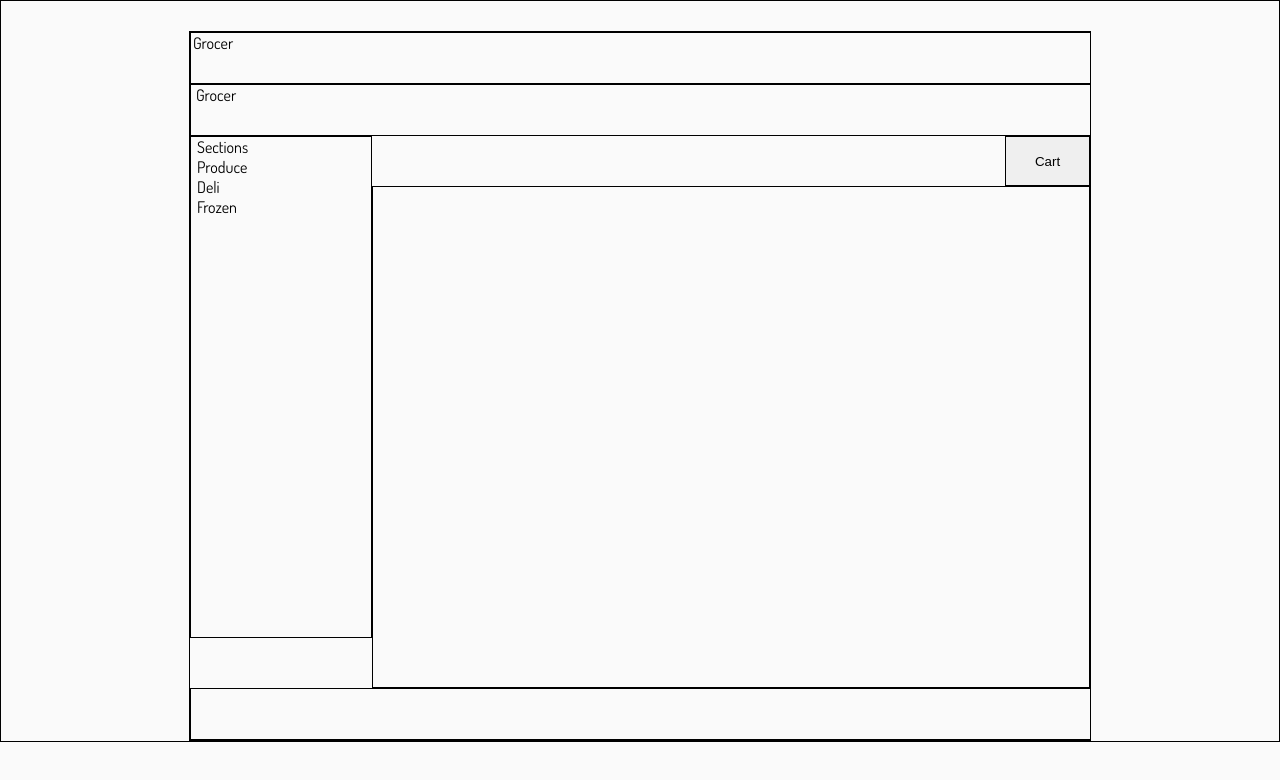
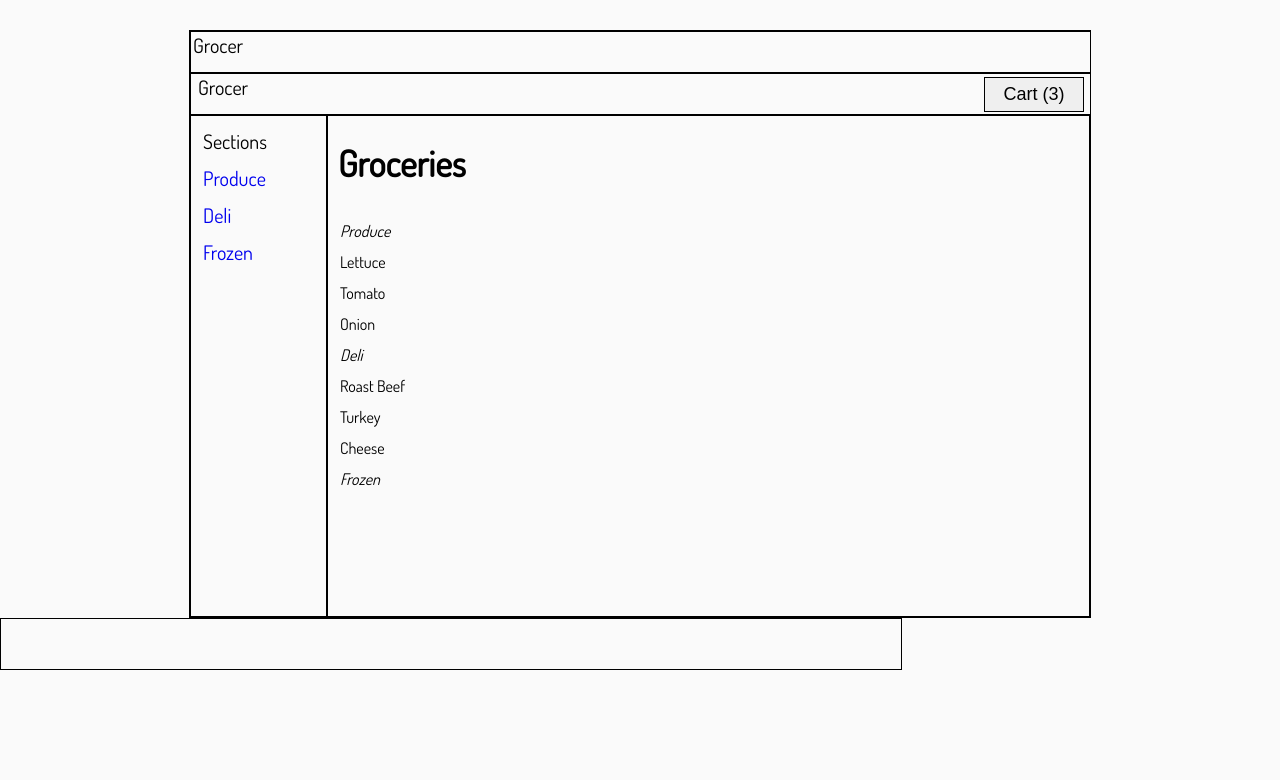
Before and after one commit to lisabronwyn/phase-2-challenge, a website: page part-3/index.html in a window 1280 px wide. Drawn offline with Linux system fonts and the light colour scheme.

Commit message:
worked on part 3 and more of part 1

```diff
--- a/package.json
+++ b/package.json
@@ -11,7 +11,7 @@
     "mocha": "^3.4.2"
   },
   "scripts": {
-    "test": "mocha ./tests/weekday-test.js"
+    "test": "mocha part-1/tests"
   },
   "repository": {
     "type": "git",
--- a/part-3/css/styles.css
+++ b/part-3/css/styles.css
@@ -1,8 +1,3 @@
-* {
-    padding: 0;
-    margin: 0;
-    border: 0;
-}
 
 body {
     /*background-image: url(' bi-background-frame.png ');
@@ -11,6 +6,14 @@ body {
     background-color: #FAFAFA;
     border: 1px solid black;
     font-family: Dosis, sans-serif;
+    padding: 0;
+    margin: 0;
+    border: 0;
+}
+
+h1 {
+    font-size: 36px;
+    padding-left: 10px;
 }
 
 .blended_grid {
@@ -24,50 +27,89 @@ body {
 .pageHeader1 {
     float: left;
     clear: none;
-    height: 50px;
+    height: 40px;
     width: inherit;
     padding-left: 2px;
     border: 1px solid black;
+    font-size: 20px;
 }
 
 .pageHeader2 {
     float: left;
     clear: none;
-    height: 50px;
+    height: 40px;
     width: inherit;
-    padding-left: 5px;
+    padding-left: 7px;
     border: 1px solid black;
+    font-size: 20px;
 }
 
 .cart {
     float: right;
     clear: none;
-    height: 50px;
-    width: 85px;
+    height: 35px;
+    width: 100px;
+    margin: 3px 14px 3px 3px;
     border: 1px solid black;
+    font-size: 18px;
 }
 
 
 .pageLeftMenu {
     float: left;
     clear: none;
+    margin: 0;
+    padding: 0;
     height: 500px;
-    width: 20%;
+    width: 15%;
     border: 1px solid black;
+    font-size: 20px;
 }
 
-ul, li {
+.sections {
+    text-align: left;
+    text-decoration: none;
+}
+
+ul {
     list-style-type: none;
-    padding: 0;
-    margin-left: 3px;
+    padding: 5px;
+    margin: 1px;
+    text-decoration: none;
+}
+
+li {
+    list-style-type: none;
+    padding: 5px;
+    margin: 1px;
+}
+
+li>a {
+    list-style-type: none;
+    text-decoration: none;
+}
+
+
+ul>a {
+    background: #CCCCCC;
+    text-decoration: none;
+    }
+
+.italic {
+    font-style: italic;
 }
 
 .pageContent {
     float: left;
     clear: none;
     height: 500px;
-    width: 79.55%;
+    width: 84.5%;
     border: 1px solid black;
+}
+
+.container {
+    width: 100%;
+
 }
 
 .pageFooter {
--- a/part-3/index.html
+++ b/part-3/index.html
@@ -10,17 +10,32 @@
 <body>
     <div class="blended_grid">
         <div class="pageHeader1">Grocer</div>
-        <div class="pageHeader2">Grocer</div>
-        <button class="cart">Cart</button>
+        <div class="pageHeader2">Grocer
+            <button class="cart">Cart (3)</button>
+        </div>
         <div class="pageLeftMenu">
-        <ul>
-            <li>Sections</li>
-            <li>Produce</li>
-            <li>Deli</li>
-            <li>Frozen</li>
-        </ul>
-    </div>
-        <div class="pageContent"></div>
+            <ul>
+                <li class="sections">Sections</li>
+                <li class="sections"><a href="#produce">Produce</a></li>
+                <li class="sections"><a href="#deli">Deli</a></li>
+                <li class="sections"><a href="#frozen">Frozen</a></li>
+            </ul>
+        </div>
+        <div class="pageContent">
+            <h1>Groceries</h1>
+            <ul>
+                <ul class="italic">Produce</ul>
+                    <li class="sections">Lettuce</li>
+                    <li class="sections">Tomato</li>
+                    <li class="sections">Onion</li>
+                    <li class="italic">Deli</li>
+                    <li class="sections">Roast Beef</li>
+                    <li class="sections">Turkey</li>
+                    <li class="sections">Cheese</li>
+                    <li class="italic">Frozen</li>
+            </ul>
+        </div>
+        </div>
         <div class="pageFooter"></div>
     </div>
 </body>
```
Also changed, not shown: part-1/functions/weekday.js (+11 -6 lines), part-1/tests/weekday-test.js (+2 -7 lines).
